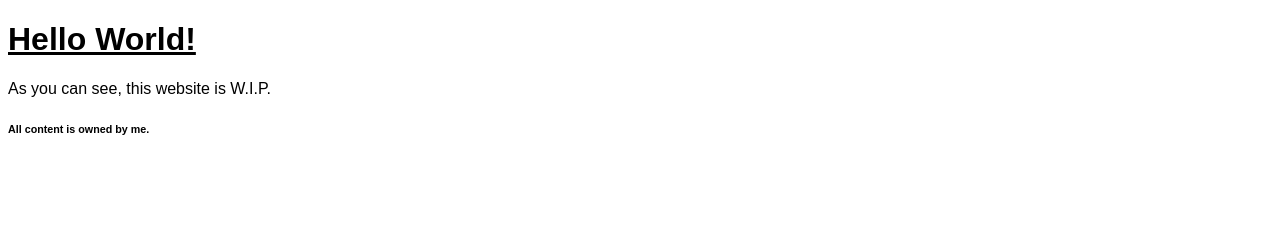
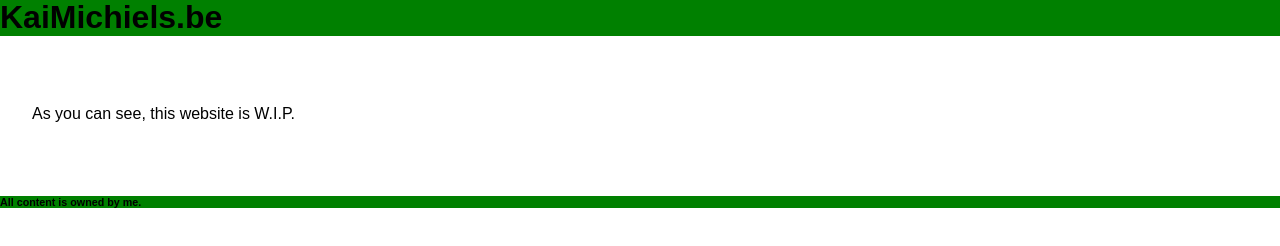
Before and after one commit to kaikemich123/PersonalWebsite, a plain HTML site: page index.html in a window 1280 px wide. Drawn offline with Linux system fonts and the light colour scheme.

Commit message:
Changed the layout a bit

```diff
--- a/assets/styles/main.css
+++ b/assets/styles/main.css
@@ -1,6 +1,17 @@
 html {
     font-family: sans-serif;
 }
-h1 {
-    text-decoration: underline;
+html, header, body, main {
+    margin: 0em;
+    padding: 0em;
 }
+footer {
+    background-color: green;
+}
+main {
+    padding: 2em;
+}
+header {
+    background-color: green;
+    margin-top: -1.4em;
+}
--- a/index.html
+++ b/index.html
@@ -13,8 +13,12 @@
 </head>
 
 <body>
-    <h1>Hello World!</h1>
+  <header>
+    <h1>KaiMichiels.be</h1>
+  </header>
+  <main>
     <p>As you can see, this website is W.I.P.</p>
+  </main>
     <footer>
       <h6>All content is owned by me.</h6>
      </footer>
```
